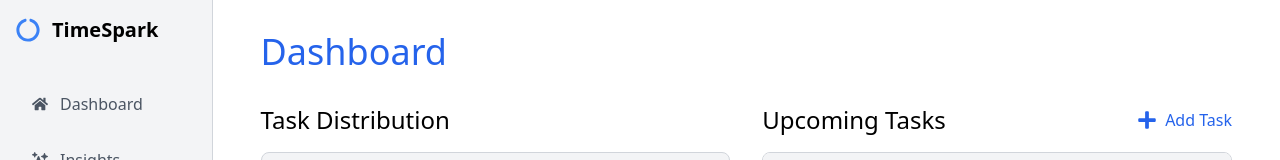
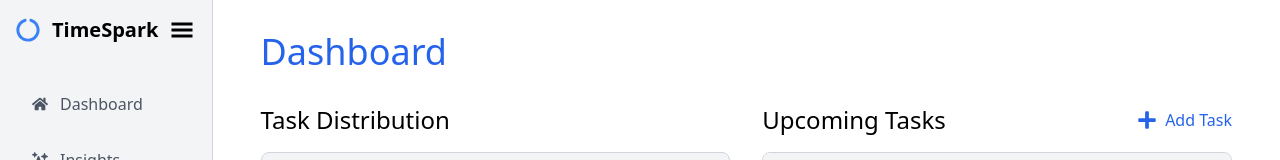
Before and after one commit to ncmarker/alpha, a React (Create React App) app in the folder my-app/: page / in a window 1280 px wide. Shown: the top 160 px of the page. Built offline with nearby package versions, Linux system fonts and the light colour scheme; the HTML template or start-up script is replaced by a standard one.

Commit message:
Updating Sidebar to collapse/expand

```diff
--- a/my-app/src/components/Sidebar.jsx
+++ b/my-app/src/components/Sidebar.jsx
@@ -1,27 +1,36 @@
-import React from 'react';
+import React, { useState } from 'react';
 import { FaHome, FaUser, FaCalendarAlt, FaCog, FaSignOutAlt, FaCheckSquare } from 'react-icons/fa'; // importing icons
 import { IoSparkles } from "react-icons/io5"; // more icon
 import { FaCircleNotch } from "react-icons/fa"; // temp logo icon
+import { GiHamburgerMenu } from "react-icons/gi"; // menu icon
 import { Link } from 'react-router-dom';
 
 export default function Sidebar() {
-  return (
-    <div className="h-screen w-64 bg-gray-100 border-r border-gray-300 flex flex-col">
+    const [expanded, setExpanded] = useState(true);
+
+    return (
+    <div className={`h-screen w-64 bg-gray-100 border-r border-gray-300 flex flex-col ease-in-out duration-300 ${expanded ? 'w-64' : 'w-14'}`}>
         <div className="p-4">
-            <div className="flex items-center space-x-3">
+            <div className={`flex items-center space-x-3 ${expanded ? 'block' : 'hidden'}`}>
                 <FaCircleNotch className="h-6 w-6 text-blue-500"/>
                 <span className="text-xl font-bold">TimeSpark</span>
+                <GiHamburgerMenu className ="h-6 w-6 text-grey-500" onClick={()=>setExpanded(!expanded)}/>
+
+            </div>
+            <div className={`flex items-center space-x-3 ${!expanded ? 'block' : 'hidden'}`}>
+                <GiHamburgerMenu className ="h-6 w-6 text-grey-500" onClick={()=>setExpanded(!expanded)}/>
+
             </div>
         </div>
 
-        <nav className="flex-grow flex flex-col mt-4 px-4">
+        <nav className={`flex-grow flex flex-col mt-4 px-4 ${expanded ? 'block' : 'hidden'}`}>
             <MenuItem icon={<FaHome />} label="Dashboard" to="/dashboard" />
             <MenuItem icon={<IoSparkles />} label="Insights" to="/insights" />
             <MenuItem icon={<FaCheckSquare />} label="Manage Tasks" to="/manage-tasks" />
             <MenuItem icon={<FaUser />} label="Profile" to="/profile" />
         </nav>
 
-        <div className="p-4">
+        <div className={`p-4 ${expanded ? 'block' : 'hidden'}`}>
             <button className="flex items-center space-x-2 text-red-500 hover:text-red-700 px-4">
                 <FaSignOutAlt />
                 <span>Logout</span>
```
